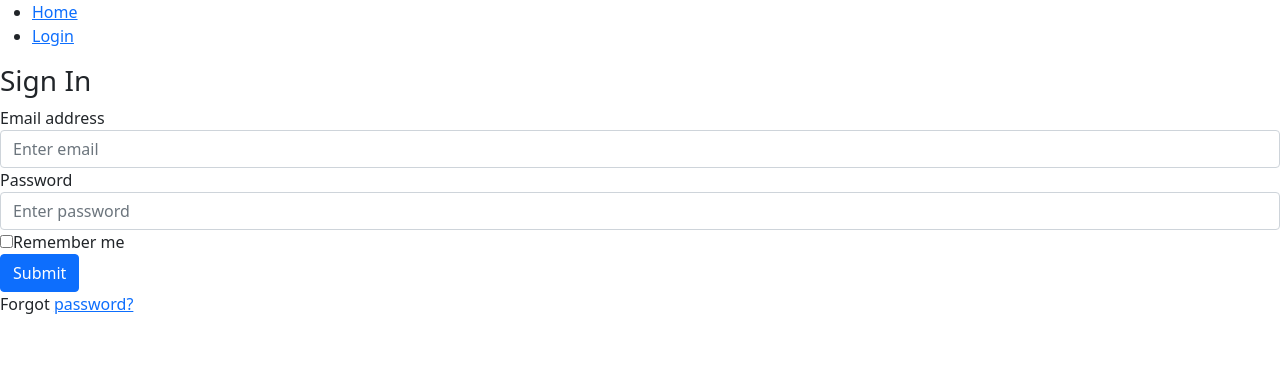
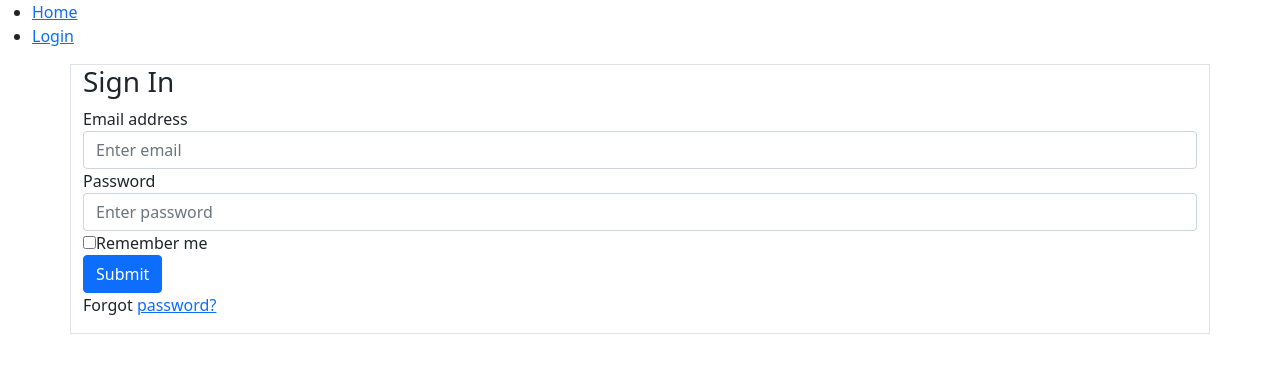
Before and after one commit to phanthaiduong22/todolist-ulhack, a React (Create React App) app: page /login in a window 1280 px wide. Shown: the top 372 px of the page. Built offline with nearby package versions, Linux system fonts and the light colour scheme; the HTML template or start-up script is replaced by a standard one.

Commit message:
login can get email, password

```diff
--- a/src/pages/Home/Home.js
+++ b/src/pages/Home/Home.js
@@ -1,4 +1,5 @@
 import React, { Component } from "react";
+
 // import "./Login.css";
 class Home extends Component {
   constructor() {
@@ -6,7 +7,7 @@ class Home extends Component {
     this.state = {};
   }
   render() {
-    return <h1>hello from Home</h1>;
+    return <h1>hello abc</h1>;
   }
 }
 
--- a/src/pages/Login/Login.js
+++ b/src/pages/Login/Login.js
@@ -1,17 +1,31 @@
 import React, { Component } from "react";
-import Button from "react-bootstrap/Button";
+import { Container } from "react-bootstrap";
+import { Col, Row, Form } from "react-bootstrap";
 // import "./Login.css";
 class Login extends Component {
   constructor() {
     super();
-    this.state = {};
+    this.state = { email: "", password: "" };
+
+    this.handleChangeEmail = this.handleChangeEmail.bind(this);
+    this.handleChangePassword = this.handleChangePassword.bind(this);
+    this.handleSubmit = this.handleSubmit.bind(this);
+  }
+  handleChangeEmail(event) {
+    this.setState({ email: event.target.value });
+  }
+  handleChangePassword(event) {
+    this.setState({ password: event.target.value });
+  }
+  handleSubmit(event) {
+    alert("A name was submitted: " + this.state.email + this.state.password);
+    event.preventDefault();
   }
   render() {
     return (
-      <div>
-        <div class="row-2"></div>
-        <div class="row">
-          <form>
+      <Container>
+        <Row>
+          <form className="block-example border" onSubmit={this.handleSubmit}>
             <h3>Sign In</h3>
 
             <div className="form-group">
@@ -20,6 +34,8 @@ class Login extends Component {
                 type="email"
                 className="form-control"
                 placeholder="Enter email"
+                value={this.state.email}
+                onChange={this.handleChangeEmail}
               />
             </div>
 
@@ -29,6 +45,8 @@ class Login extends Component {
                 type="password"
                 className="form-control"
                 placeholder="Enter password"
+                value={this.state.password}
+                onChange={this.handleChangePassword}
               />
             </div>
 
@@ -52,10 +70,8 @@ class Login extends Component {
               Forgot <a href="#">password?</a>
             </p>
           </form>
-        </div>
-
-        <div class="row-2"></div>
-      </div>
+        </Row>
+      </Container>
     );
   }
 }
```
